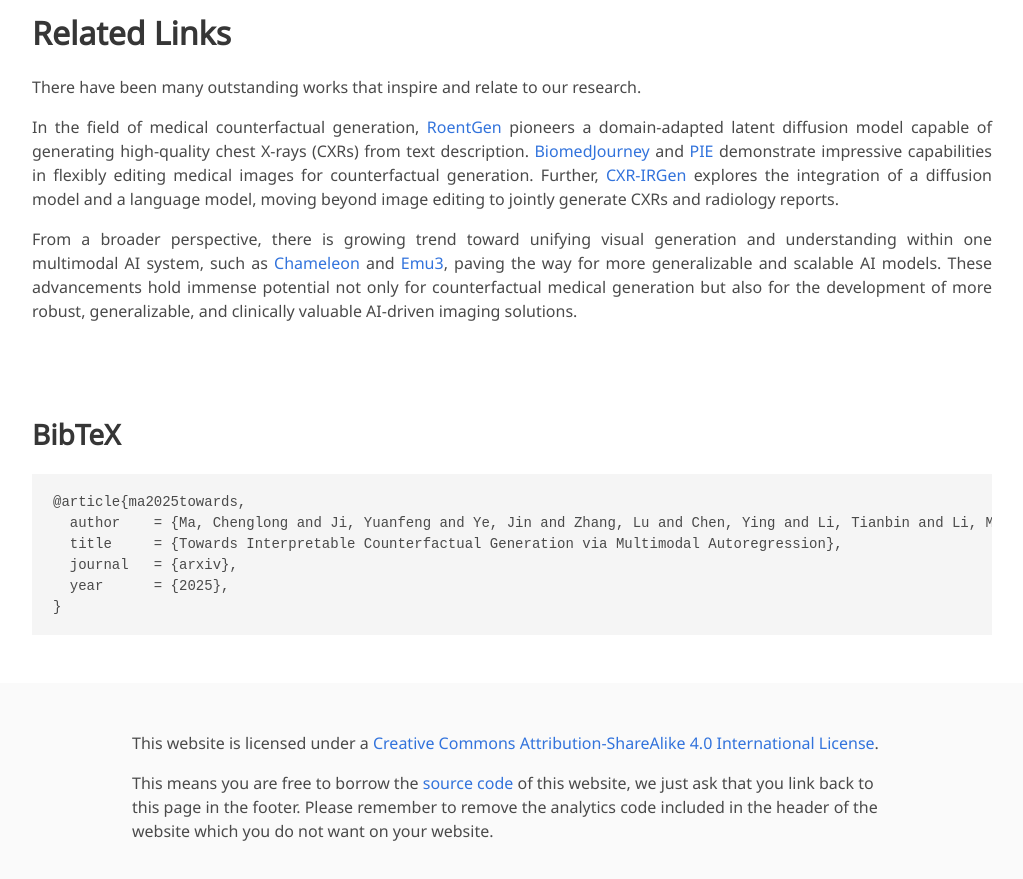
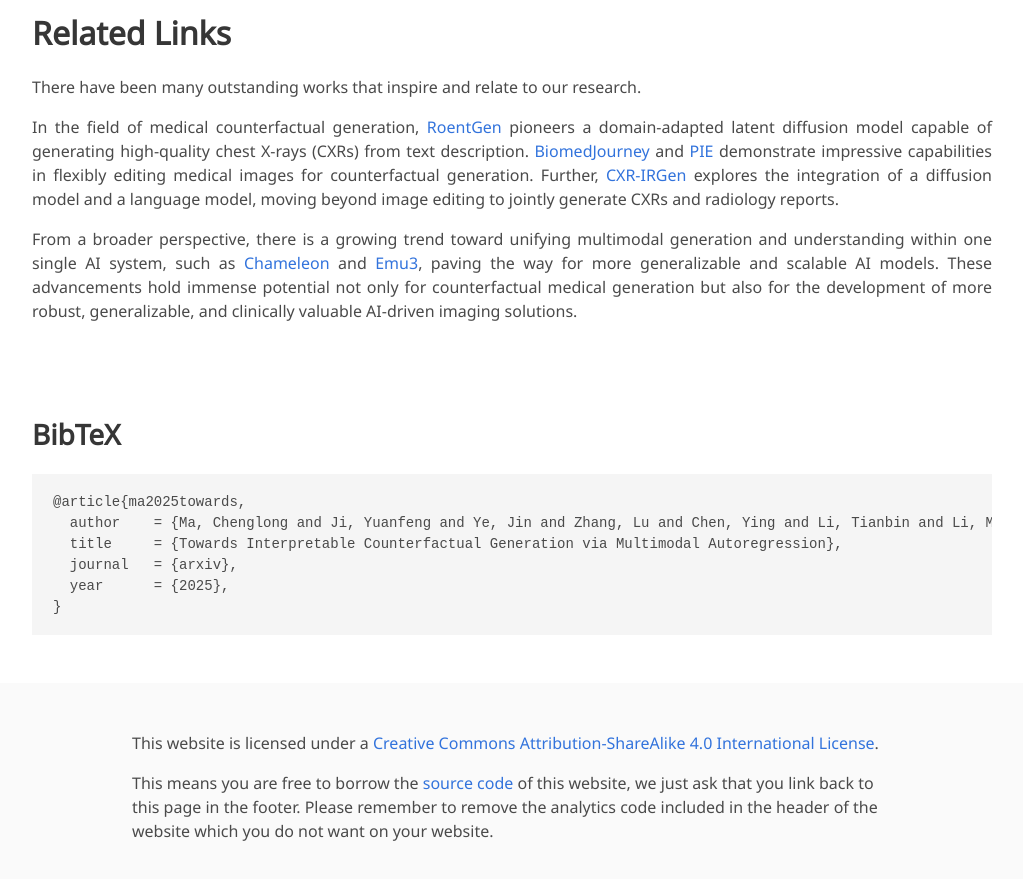
Before and after one commit to progemu/progemu.github.io, a plain HTML site: page index.html in a window 1280 px wide. Shown: the part 1695-2574 px from the top of the page, without its empty margins (128-1151 px from the left). Drawn offline with nearby package versions, Linux system fonts and the light colour scheme; some icons are missing; a web font is replaced by a local one.

Commit message:
Update index.html

```diff
--- a/index.html
+++ b/index.html
@@ -196,7 +196,7 @@
             a language model, moving beyond image editing to jointly generate CXRs and radiology reports.
           </p>
           <p>
-            From a broader perspective, there is growing trend toward unifying visual generation and understanding within one multimodal AI system,
+            From a broader perspective, there is a growing trend toward unifying multimodal generation and understanding within one single AI system,
             such as <a href="https://arxiv.org/abs/2405.09818"> Chameleon</a> and <a href="https://emu.baai.ac.cn/about">Emu3</a>, paving the way
             for more generalizable and scalable AI models. These advancements hold immense potential not only for counterfactual medical generation
             but also for the development of more robust, generalizable, and clinically valuable AI-driven imaging solutions.
```
